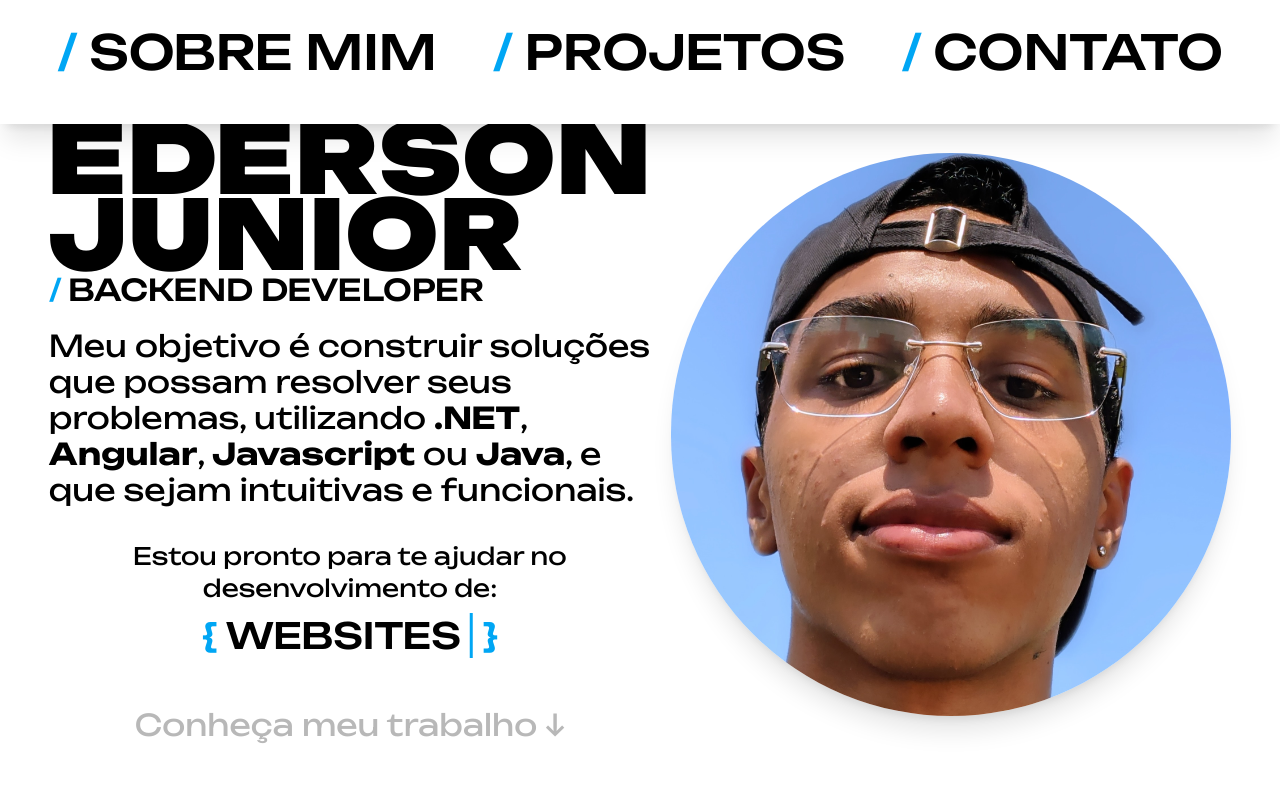
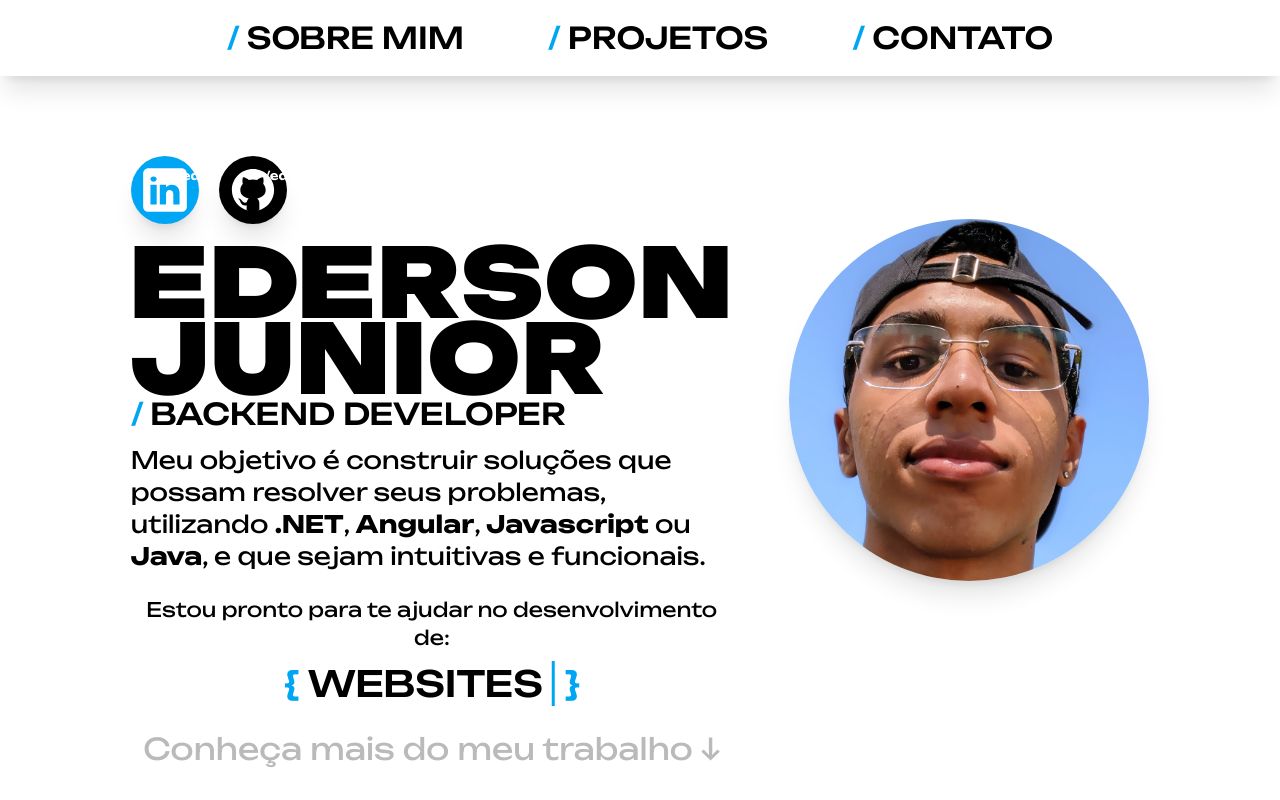
Before and after one commit to ed-dev46/MyPortfolio, an Angular app: page / in a window 1280 px wide. Built offline with nearby package versions, Linux system fonts and the light colour scheme.

Commit message:
responsivity fix, navbar responsivity started

```diff
--- a/src/app/components/hero-caret/hero-caret.component.html
+++ b/src/app/components/hero-caret/hero-caret.component.html
@@ -1,4 +1,4 @@
-<p class='text-wrap w-full font-medium uppercase text-3xl md:text-4xl text-center absolute left-[50%] -translate-x-[50%]'>
+<p class='text-wrap xl:text-nowrap w-full font-medium uppercase text-3xl md:text-4xl text-center absolute left-[50%] -translate-x-[50%]'>
     <span class='text-sky-500'>&#123;</span>
     {{ caretText }}
     <span class='text-sky-500 border-l-3'>&nbsp;&#125;</span>
--- a/src/app/components/navbar/navbar.component.css
+++ b/src/app/components/navbar/navbar.component.css
@@ -1,7 +1,7 @@
 @import "tailwindcss";
 
 .navbar-item {
-    @apply text-5xl uppercase font-medium;
+    @apply text-3xl uppercase font-medium;
 }
 
 .navbar-mobile-icons {
--- a/src/app/components/navbar/navbar.component.html
+++ b/src/app/components/navbar/navbar.component.html
@@ -1,12 +1,11 @@
-<header class="fixed flex flex-col w-screen bg-white shadow-xl p-5 pt-20 xl:p-7 z-20 transition ease-in-out duration-200 xl:translate-y-0" [ngClass]="menuOpen ? 'translate-y-0' : '-translate-y-85'">
-    <ul class="flex flex-col xl:flex-row items-center xl:justify-center gap-14 w-full transition duration-1000 mb-5">
+<header class="fixed flex flex-col w-screen bg-white shadow-xl xl:p-5 z-20 transition ease-in-out duration-200 pt-14 xl:translate-y-0" [ngClass]="menuOpen ? 'translate-y-0' : '-translate-y-75'">
+    <ul class="flex flex-col xl:flex-row items-center xl:justify-center gap-14 xl:gap-21 w-full transition duration-1000">
         <li class="navbar-item"><a href="#"><span class="text-sky-500">&#47;&nbsp;</span>Sobre mim</a></li>
         <li class="navbar-item"><a href="#"><span class="text-sky-500">&#47;&nbsp;</span>Projetos</a></li>
         <li class="navbar-item"><a href="#"><span class="text-sky-500">&#47;&nbsp;</span>Contato</a></li>
     </ul>
-    <div class="relative flex h-10 items-center justify-center xl:hidden">
+    <div class="relative flex h-10 items-center justify-center xl:hidden p-7 pt-14">
         <img src="images/menu.svg" class="navbar-mobile-icons" alt="menu" [ngClass]="menuOpen ? 'scale-0 opacity-0' : 'rotate-360 scale-100 opacity-100'" (click)="menuOpen = !menuOpen">
         <img src="images/close.svg" class="navbar-mobile-icons scale-0 opacity-0" [ngClass]="menuOpen ? 'rotate-360 scale-100 opacity-100' : 'scale-0 opacity-0'" alt="close" (click)="menuOpen = !menuOpen">
-
     </div>
 </header>
--- a/src/app/components/pages/hero-page/hero-page.component.css
+++ b/src/app/components/pages/hero-page/hero-page.component.css
@@ -1,7 +1,7 @@
 @import "tailwindcss";
 
 .hero-social-link {
-    @apply flex flex-row justify-center items-center p-2 text-base xl:text-sm h-10 xl:h-17 rounded-full shadow-xl font-semibold text-white relative xl:transition xl:ease-in-out xl:duration-200 xl:hover:scale-120 xl:hover:ring-3;
+    @apply flex flex-row justify-center items-center p-2 text-base xl:text-xs h-10 xl:h-17 rounded-full shadow-xl font-semibold text-white relative xl:transition xl:ease-in-out xl:duration-200 xl:hover:scale-120 xl:hover:ring-3;
 }
 
 .hero-social-link-img {
@@ -9,5 +9,5 @@
 }
 
 .hero-social-link-span {
-    @apply xl:absolute xl:transition xl:pointer-events-none xl:ease-in-out xl:top-0 xl:left-[50%] xl:-translate-x-[50%] xl:group-hover:-translate-y-15 xl:opacity-0 xl:group-hover:opacity-100 xl:text-nowrap xl:shadow-xl xl:p-3 xl:rounded-full xl:scale-0 xl:group-hover:scale-100;
+    @apply xl:absolute xl:transition xl:pointer-events-none xl:ease-in-out xl:top-0 xl:left-[50%] xl:-translate-x-[50%] xl:group-hover:-translate-y-12 xl:opacity-0 xl:group-hover:opacity-100 xl:text-nowrap xl:shadow-xl xl:p-3 xl:rounded-full xl:scale-0 xl:group-hover:scale-100;
 }
--- a/src/app/components/pages/hero-page/hero-page.component.html
+++ b/src/app/components/pages/hero-page/hero-page.component.html
@@ -1,15 +1,15 @@
-<section class="flex px-5 py-7 md:px-7 md:py-14 xl:px-42 xl:py-21 h-screen w-screen flex-col xl:flex-row justify-center items-center xl:items-end gap-3 xl:gap-5">
-    <div class="relative pb-25 flex flex-col mx-auto max-w-250">
+<section class="flex px-5 py-7 xl:px-14 h-screen w-screen xl:max-w-5xl 2xl:max-w-7xl xl:mx-auto flex-col xl:flex-row justify-center items-center gap-3 xl:gap-14">
+    <div class="relative flex flex-col mx-auto max-w-250">
         <p class="font-black uppercase text-center text-4xl md:text-6xl xl:text-8xl xl:text-wrap xl:text-start text-nowrap xl:leading-19">ederson junior<p>
         <app-section-title titleText="backend developer"></app-section-title>
         <div class="flex flex-row my-5 justify-center gap-5 xl:order-first xl:justify-start">
             <a href="https://linkedin.com/in/edersonjunior-dev" target="_blank" class="hero-social-link bg-sky-500 group xl:bg-white xl:ring-sky-500"><img src="images/linkedin.svg" class="hero-social-link-img invert brightness-0 xl:invert-0 xl:brightness-100"><span class="hero-social-link-span xl:bg-sky-500 xl:text-white">/edersonjunior-dev</span></a>
             <a href="https://github.com/ed-dev46" target="_blank" class="hero-social-link bg-black group xl:bg-white xl:ring-black"><img src="images/github.svg" class="hero-social-link-img invert xl:invert-0"><span class="hero-social-link-span xl:bg-black xl:text-white">/ed-dev46</span></a>
         </div>
-        <p class="text-center xl:text-start text-lg my-5 md:text-xl lg:text-2xl xl:text-3xl">Meu objetivo é construir soluções que possam resolver seus problemas, utilizando <b>.NET</b>, <b>Angular</b>, <b>Javascript</b> ou <b>Java</b>, e que sejam intuitivas e funcionais.</p>
-        <p class="text-center text-sm my-3 md:text-base lg:text-xl xl:text-2xl">Estou pronto para te ajudar no desenvolvimento de:</p>
+        <p class="text-center xl:text-start text-lg xl:my-3 md:text-xl xl:text-2xl">Meu objetivo é construir soluções que possam resolver seus problemas, utilizando <b>.NET</b>, <b>Angular</b>, <b>Javascript</b> ou <b>Java</b>, e que sejam intuitivas e funcionais.</p>
+        <p class="text-center text-sm my-3 md:text-base lg:text-lg xl:text-xl">Estou pronto para te ajudar no desenvolvimento de:</p>
         <app-hero-caret></app-hero-caret>
-        <p class="text-center text-xl xl:text-3xl opacity-28 animate-bounce absolute left-[50%] -translate-x-[50%] top-full text-nowrap">Conheça meu trabalho&nbsp;&#8595;</p>
+        <p class="text-center text-xl xl:text-3xl opacity-27 animate-bounce absolute -bottom-28 left-[50%] -translate-x-[50%] text-nowrap">Conheça mais do meu trabalho&nbsp;&#8595;</p>
     </div>
-    <img src="images/me.jpg" alt="me" class="order-first xl:order-last rounded-full shadow-xl w-[70%] max-w-80 xl:max-w-140 xl:transition xl:ease-in-out xl:duration-500 xl:hover:-translate-y-15">
+    <img src="images/me.jpg" alt="me" class="order-first xl:order-last rounded-full shadow-xl max-w-60 2xl:max-w-120 xl:max-w-90 xl:transition xl:ease-in-out xl:duration-500 xl:hover:-translate-y-15">
 </section>
--- a/src/styles.css
+++ b/src/styles.css
@@ -16,8 +16,6 @@
 * {
     @apply font-bounded;
 }
-
-
 
 .projects-card {
     @apply shadow-lg;
```
